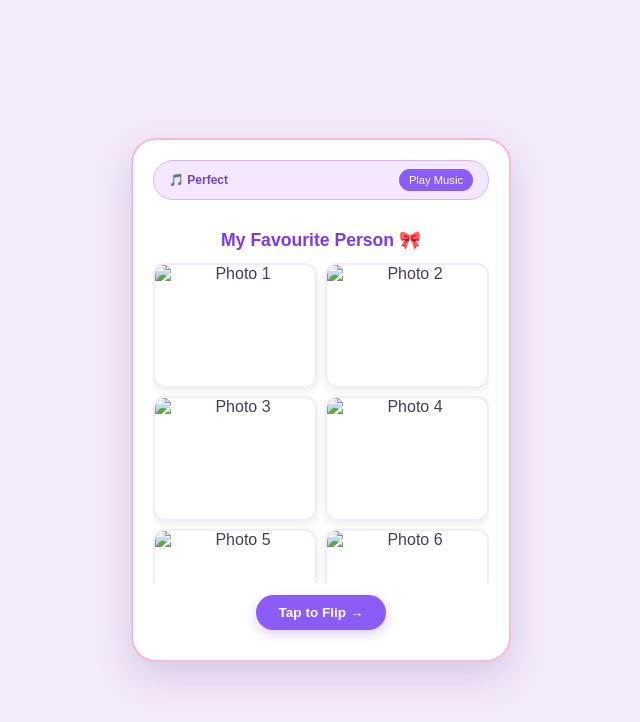
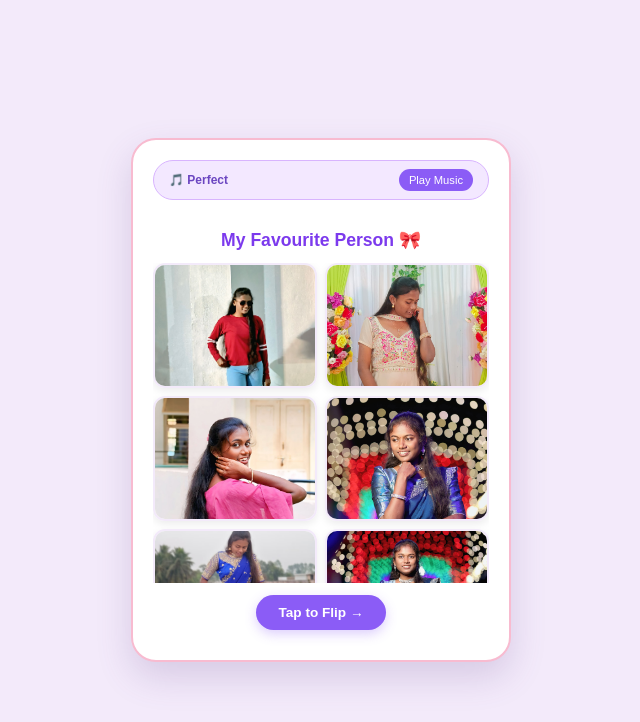
Before and after one commit to nikhilnallana123-arch/Surprise-gift, a plain HTML site: page index.html in a window 1280 px wide. Both pictures are taken after a click on the button "Tap to Open ✨". Shown: the whole page, without its empty margins (319-959 px from the left). Drawn offline with Linux system fonts and the light colour scheme.

Commit message:
Change photo filenames in Slide 2
Updated photo references in Slide 2 to match new filenames.

```diff
--- a/index.html
+++ b/index.html
@@ -246,16 +246,16 @@
             <button class="btn" onclick="nextSlide(2, event)">Tap to Open ✨</button>
         </div>
 
-        <!-- Slide 2: 6 Photos Grid -->
+        <!-- Slide 2: 6 Photos Grid (Exact names from your repo) -->
         <div id="slide-2" class="screen">
             <h2>My Favourite Person 🎀</h2>
             <div class="photo-grid">
-                <img src="1.jpg" alt="Photo 1">
-                <img src="2.jpg" alt="Photo 2">
-                <img src="3.jpg" alt="Photo 3">
-                <img src="4.jpg" alt="Photo 4">
-                <img src="5.jpg" alt="Photo 5">
-                <img src="6.jpg" alt="Photo 6">
+                <img src="1773034412432.jpg" alt="Photo 1">
+                <img src="IMG-20260605-WA0021.jpg" alt="Photo 2">
+                <img src="1773022843640.jpg" alt="Photo 3">
+                <img src="IMG-20260605-WA0013.jpg" alt="Photo 4">
+                <img src="IMG-20260605-WA0020.jpg" alt="Photo 5">
+                <img src="IMG-20260605-WA0014.jpg" alt="Photo 6">
             </div>
             <button class="btn" onclick="nextSlide(3, event)">Tap to Flip →</button>
         </div>
```
